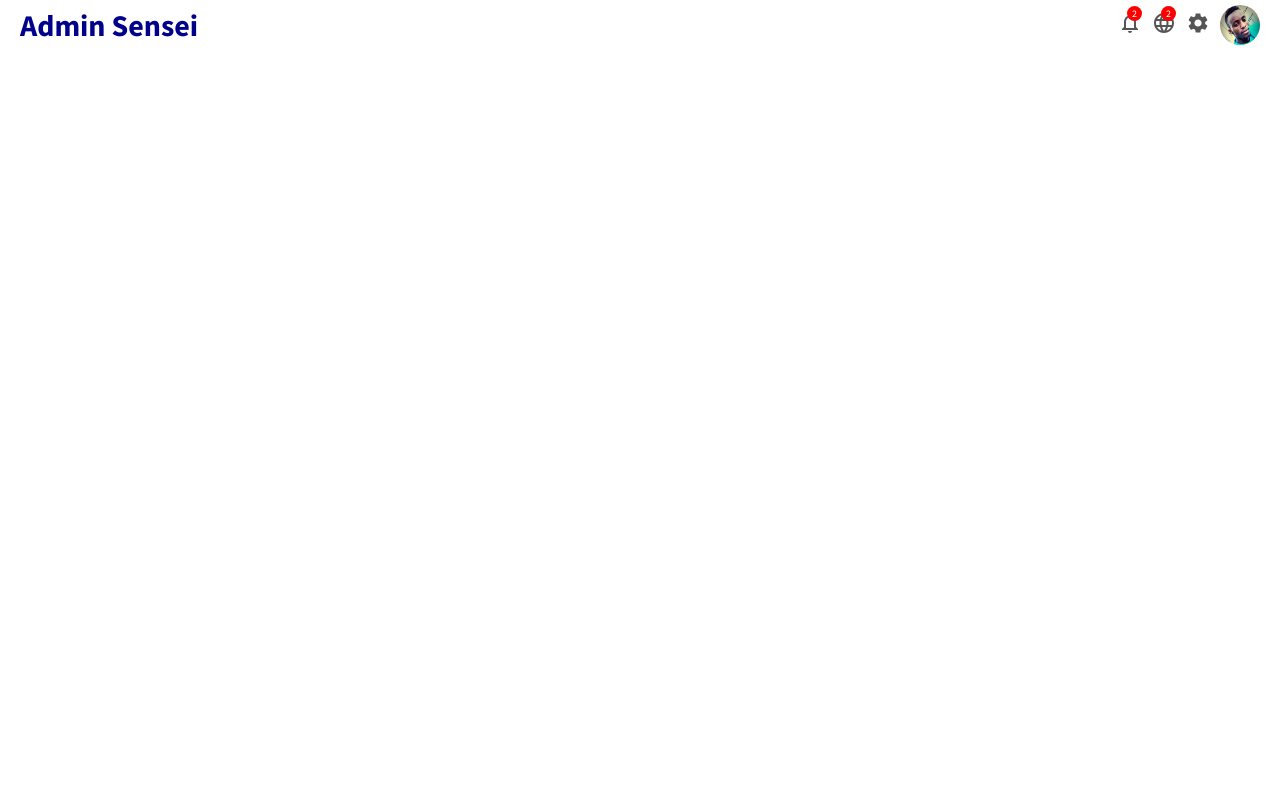
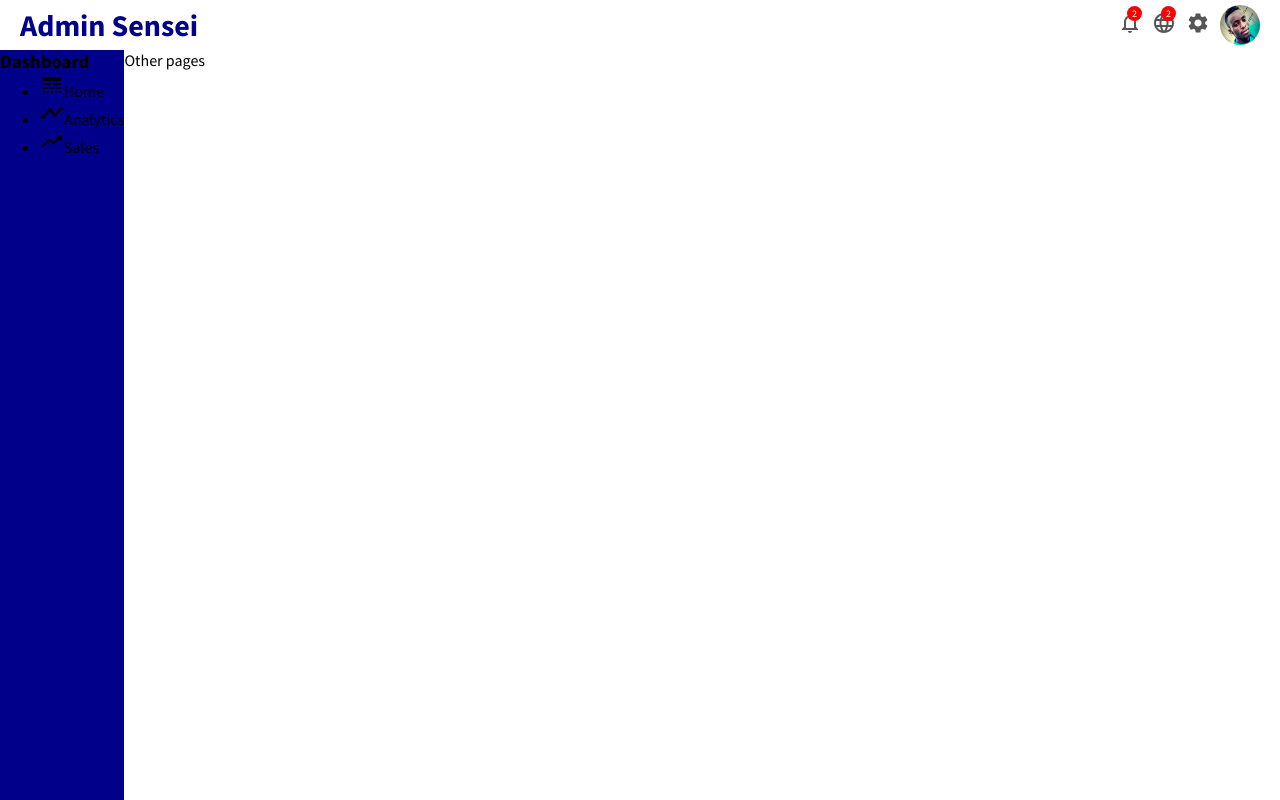
Before and after one commit to R1CKYS3NS31/sensei_admin_app, a React (Create React App) app: page / in a window 1280 px wide. Built offline with nearby package versions, Linux system fonts and the light colour scheme.

Commit message:
sidebar commit

```diff
--- a/src/App.css
+++ b/src/App.css
@@ -1,38 +1,7 @@
-.App {
-  text-align: center;
+.container{
+  display: flex;
 }
-
-.App-logo {
-  height: 40vmin;
-  pointer-events: none;
+.others{
+  flex: 4;
+  /* background-color: darkcyan; */
 }
-
-@media (prefers-reduced-motion: no-preference) {
-  .App-logo {
-    animation: App-logo-spin infinite 20s linear;
-  }
-}
-
-.App-header {
-  background-color: #282c34;
-  min-height: 100vh;
-  display: flex;
-  flex-direction: column;
-  align-items: center;
-  justify-content: center;
-  font-size: calc(10px + 2vmin);
-  color: white;
-}
-
-.App-link {
-  color: #61dafb;
-}
-
-@keyframes App-logo-spin {
-  from {
-    transform: rotate(0deg);
-  }
-  to {
-    transform: rotate(360deg);
-  }
-}
--- a/src/App.js
+++ b/src/App.js
@@ -1,11 +1,18 @@
 
 import './App.css';
+import SideBar from './components/sidebar/SideBar';
 import Topbar from './components/topbar/Topbar';
 
 function App() {
   return (
     <div>
       <Topbar/>
+      <div className="container">
+        <SideBar/>
+        <div className="others">Other pages</div>
+      </div>
+
+
     </div>
   );
 }
--- a/src/components/sidebar/SideBar.jsx
+++ b/src/components/sidebar/SideBar.jsx
@@ -1,7 +1,33 @@
+import { LineStyle, Timeline, TrendingUp } from '@material-ui/icons'
 import './sidebar.css'
 
 export default function SideBar() {
   return (
-    <div>SideBar</div>
+    <div>
+        <div className="sidebar">
+            <div className="sidebarWrapper">
+                <div className="sidebarMenu">
+                    <h3 className="sidebarTitle">
+                        Dashboard
+                    </h3>
+                    <ul className="sidebarList">
+                        <li className="sidebarListItem">
+                            <LineStyle/>
+                            Home
+                        </li>
+                        <li className="sidebarListItem">
+                            <Timeline/>
+                            Analytics
+                        </li>
+                        <li className="sidebarListItem">
+                            <TrendingUp/>
+                            Sales
+                        </li>
+                    </ul>
+                </div>
+
+            </div>
+        </div>
+    </div>
   )
 }
--- a/src/components/sidebar/sidebar.css
+++ b/src/components/sidebar/sidebar.css
@@ -0,0 +1,8 @@
+.sidebar{
+    flex: 1;
+    height: calc(100vh - 50px);
+    background-color: darkblue;
+    position: sticky;
+    top: 50px;
+
+}
```
